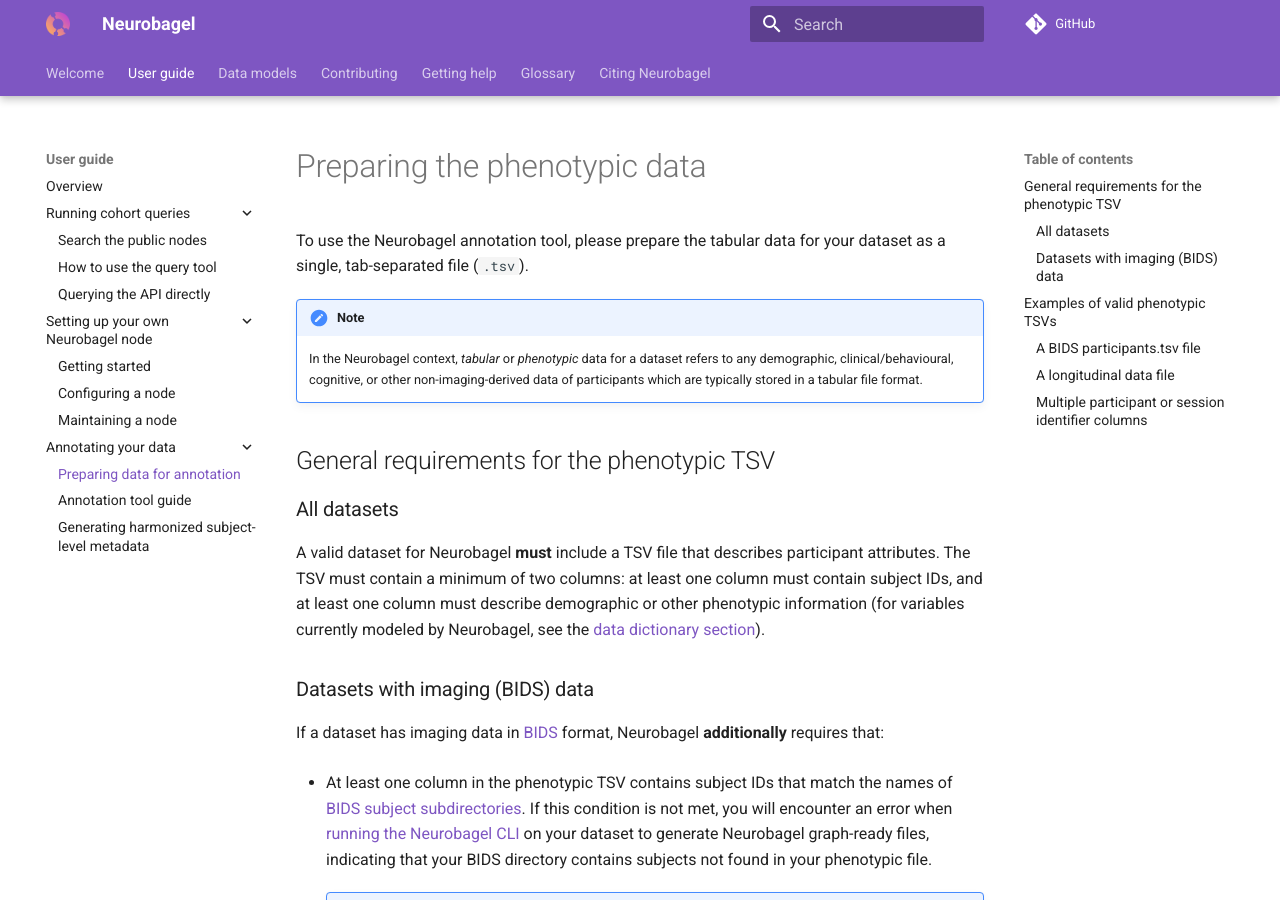
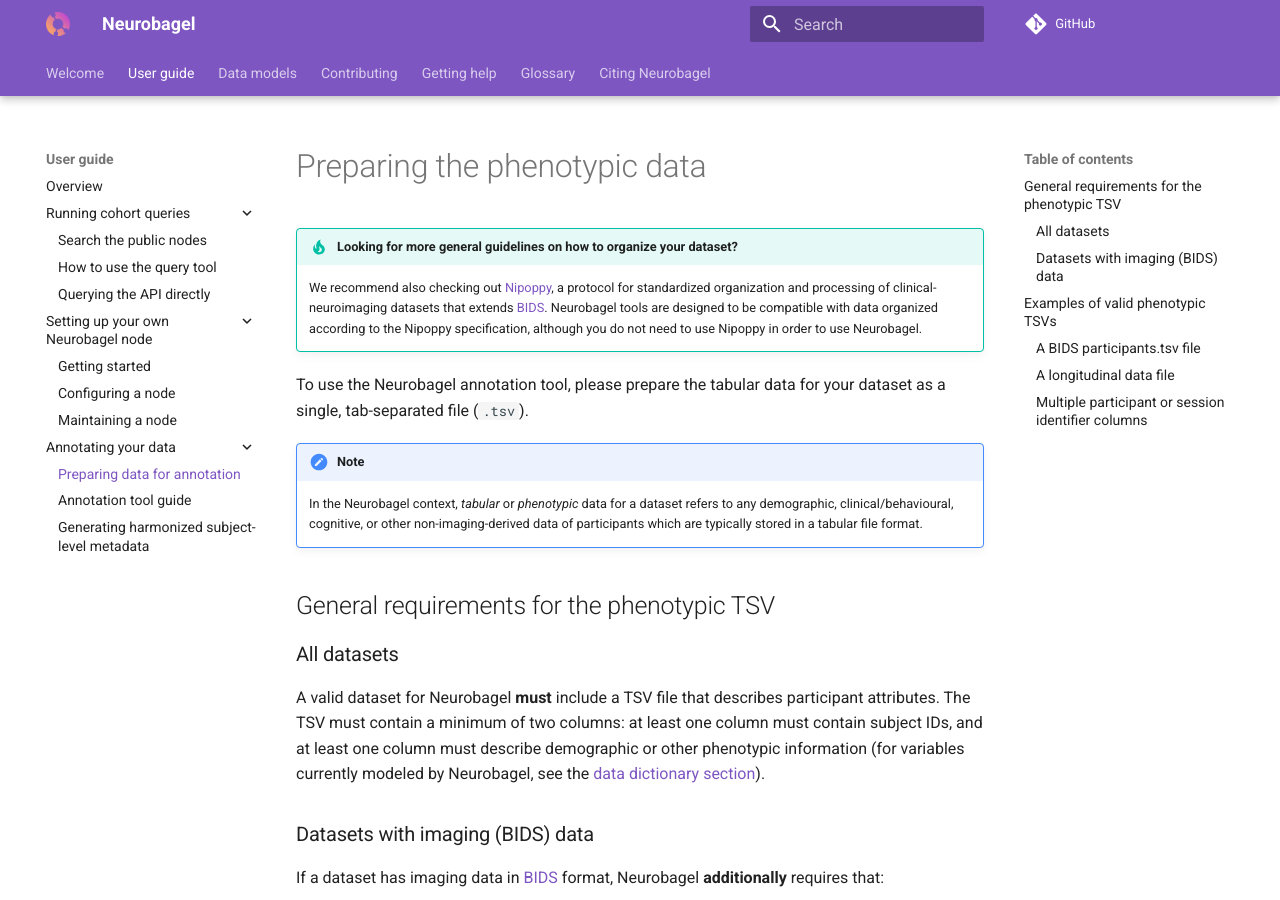
Before and after one commit to neurobagel/documentation, an MkDocs documentation site: the page built from docs/data_prep.md, in a window 1280 px wide and 900 px high. Built offline with MkDocs 1.6.1 and Material for MkDocs 9.7.7, drawn with Linux system fonts in a browser that asks for light colours; comment, search, counter and statistics services are not loaded.

Commit message:
add note on Nipoppy to data prep page

```diff
--- a/docs/data_prep.md
+++ b/docs/data_prep.md
@@ -1,4 +1,9 @@
 # Preparing the phenotypic data
+
+!!! tip "Looking for more general guidelines on how to organize your dataset?"
+
+    We recommend also checking out [Nipoppy](https://nipoppy.readthedocs.io/), a protocol for standardized organization and processing of clinical-neuroimaging datasets that extends [BIDS](https://bids-specification.readthedocs.io/en/stable/).
+    Neurobagel tools are designed to be compatible with data organized according to the Nipoppy specification, although you do not need to use Nipoppy in order to use Neurobagel.
 
 To use the Neurobagel annotation tool,
 please prepare the tabular data for your dataset as a single, tab-separated file (`.tsv`).
```
